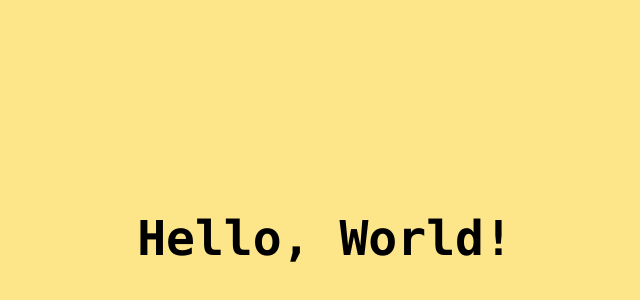
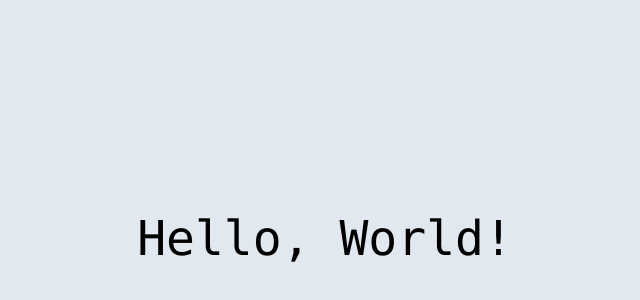
Before and after one commit to mmmmmob/me.theppitak, a React (Vite) app: page / in a window 1280 px wide. Shown: the part 162-462 px from the top of the page, without its empty margins (315-955 px from the left). Built offline with nearby package versions, Linux system fonts and the light colour scheme.

Commit message:
add: install tailwind x prettier plugin

```diff
--- a/src/App.jsx
+++ b/src/App.jsx
@@ -1,9 +1,11 @@
 function App() {
   return (
-    <div className="h-screen bg-amber-200 flex">
-      <h1 className="text-5xl font-bold font-mono text-center self-center w-screen">
-        Hello, World!
-      </h1>
+    <div className="flex h-screen bg-slate-200 dark:bg-slate-800">
+      <div className="w-screen self-center">
+        <h1 className="text-center font-mono text-5xl dark:text-slate-300">
+          Hello, World!
+        </h1>
+      </div>
     </div>
   );
 }
```
Also changed, not shown: package.json (+7 -0 lines), 1 other file (tests, documents, lock files or other folders).
